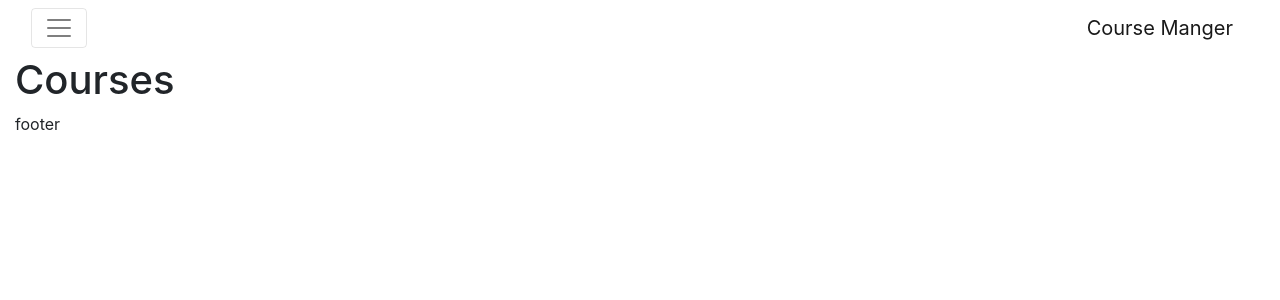
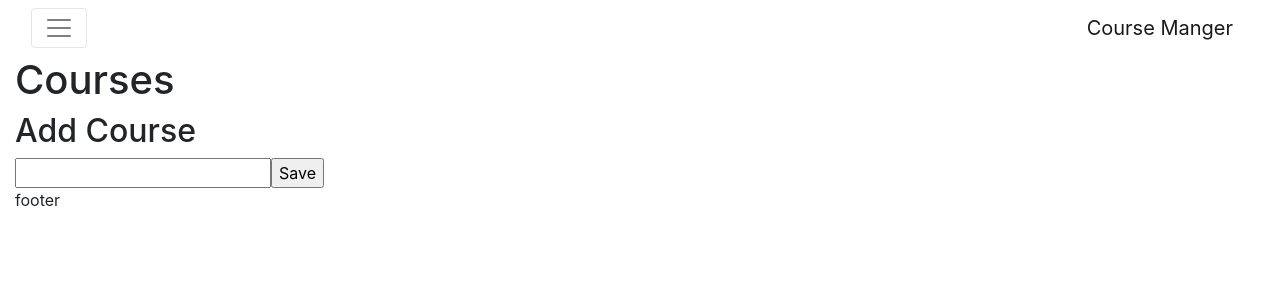
Before and after one commit to mudasar/react_adv_redux, a React (Create React App) app: page /courses in a window 1280 px wide. Shown: the top 300 px of the page. Built offline with nearby package versions, Linux system fonts and the light colour scheme.

Commit message:
working on courses page

```diff
--- a/src/components/course/CoursesPage.jsx
+++ b/src/components/course/CoursesPage.jsx
@@ -1,10 +1,29 @@
 import React, { Component } from 'react'
 
 class CoursesPage extends Component {
+
+    constructor(props, context){
+        super(props);
+        this.state = { course: {title: null}};
+    }
+
+    onTitleChagne(e) {
+        const course = this.state.course;
+        course.title = e.target.value;
+        this.setState({course: {course}});
+    }
+
+    onClickSave(e){
+        alert(`Saving ${this.state.course.title}`);
+    }
+
     render () {
         return (
             <div>
                 <h1>Courses</h1>
+                <h2>Add Course</h2>
+                <input type="text" onChange={this.onTitleChagne} />
+                <input type="submit" value="Save" onClick={this.onClickSave} />
             </div>
         )
     }
```
